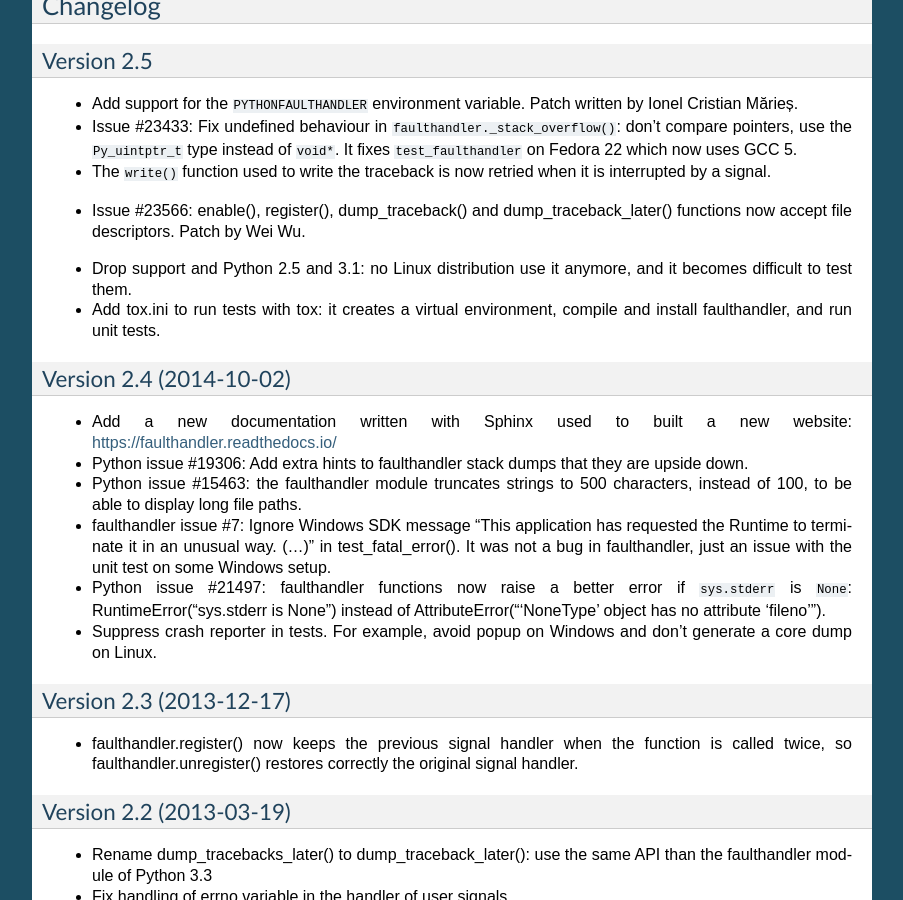
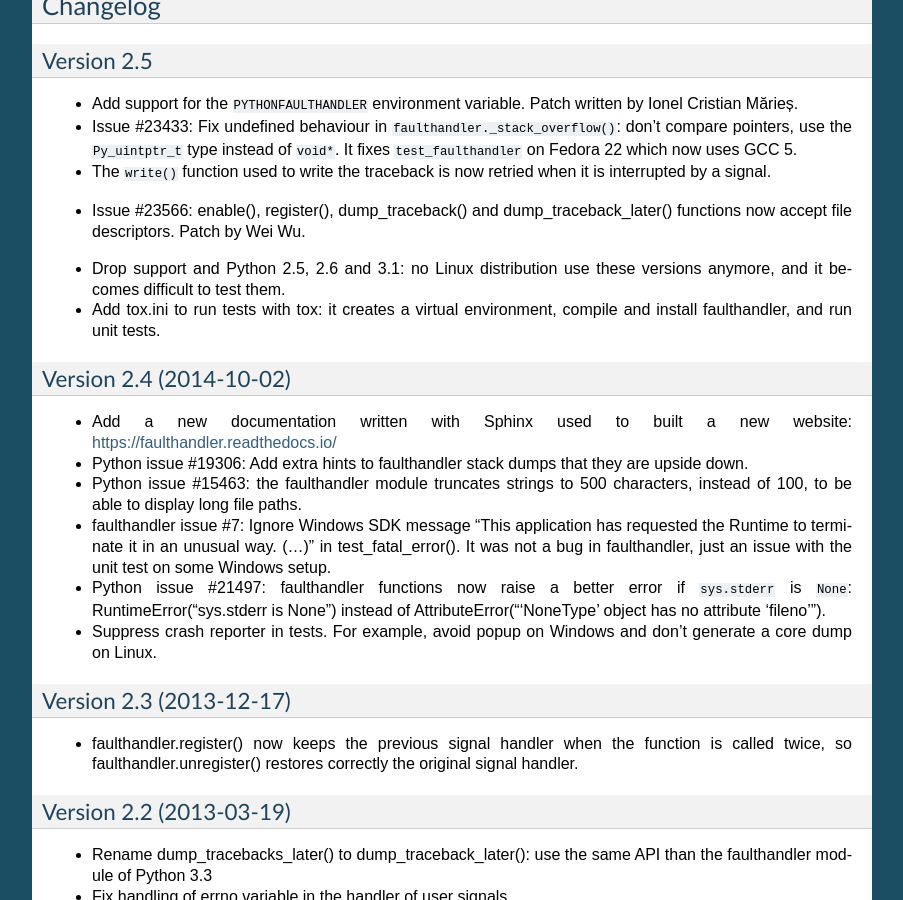
Before and after one commit to vstinner/faulthandler, a Sphinx documentation site: the page built from doc/index.rst, in a window 1280 px wide and 900 px high, scrolled down 4048 px. Shown: the whole window, without its empty margins (198-1101 px from the left). Built offline with Sphinx 7.4.7, drawn with Linux system fonts in a browser that asks for light colours.

Commit message:
Drop Python 2.6 support

```diff
--- a/doc/index.rst
+++ b/doc/index.rst
@@ -296,8 +296,8 @@
 - Issue #23566: enable(), register(), dump_traceback() and
   dump_traceback_later() functions now accept file descriptors. Patch by Wei
   Wu.
-* Drop support and Python 2.5 and 3.1: no Linux distribution use it anymore,
-  and it becomes difficult to test them.
+* Drop support and Python 2.5, 2.6 and 3.1: no Linux distribution use these
+  versions anymore, and it becomes difficult to test them.
 * Add tox.ini to run tests with tox: it creates a virtual environment, compile
   and install faulthandler, and run unit tests.
 
--- a/release.py
+++ b/release.py
@@ -8,7 +8,7 @@
 Requirements:
 
 - The Windows SDK 7.0 is required to build wheel packages on Windows
-- Python 2.6, 2.7 and 3.2
+- Python 2.7 and 3.2
 """
 import contextlib
 import optparse
@@ -23,7 +23,6 @@
 
 PROJECT = 'faulthandler'
 PYTHON_VERSIONS = (
-    (2, 6),
     (2, 7),
     (3, 2),
 )
--- a/releaser.conf
+++ b/releaser.conf
@@ -3,4 +3,4 @@
 
 [project]
 name = faulthandler
-python_versions = 2.6, 2.7, 3.2
+python_versions = 2.7, 3.2
--- a/setup.py
+++ b/setup.py
@@ -14,7 +14,6 @@
 #  - python setup.py register sdist upload
 #  - Build 32-bit and 64-bit wheel packages on Windows:
 #
-#    - python2.6 setup.py bdist_wheel upload
 #    - python2.7 setup.py bdist_wheel upload
 #    - python3.2 setup.py bdist_wheel upload
 #
```
Also changed, not shown: 2 other files.
